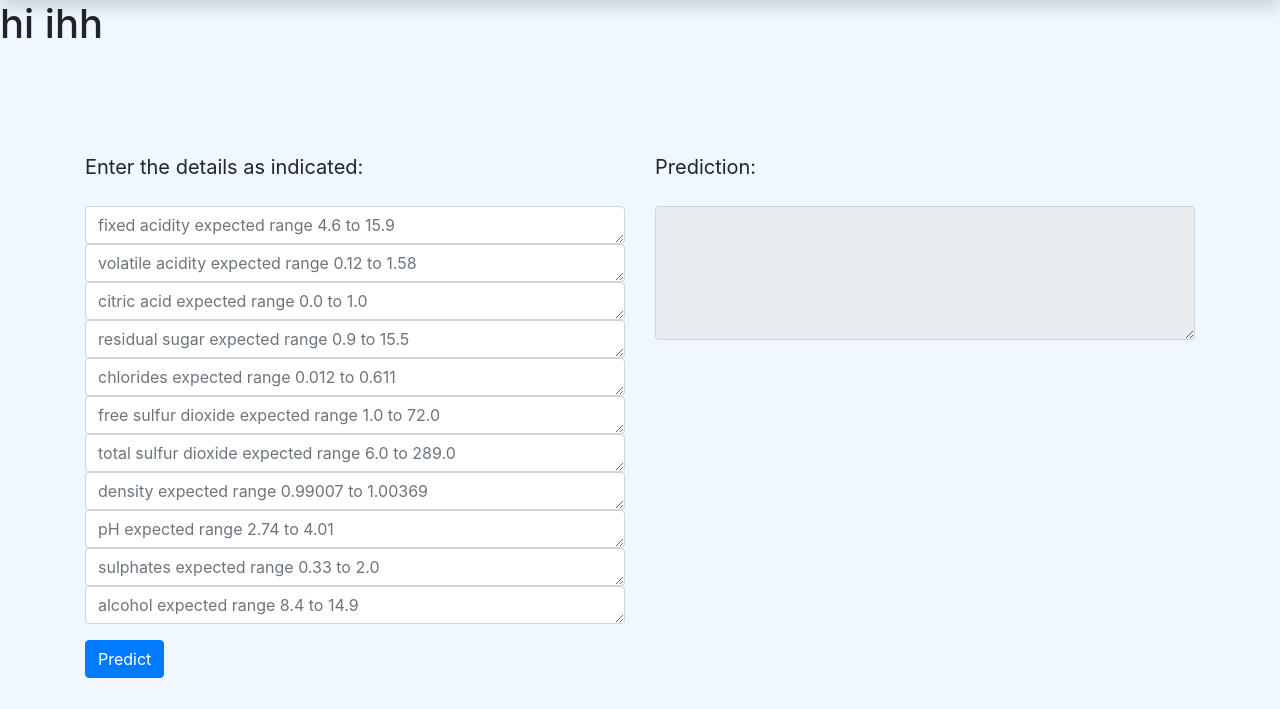
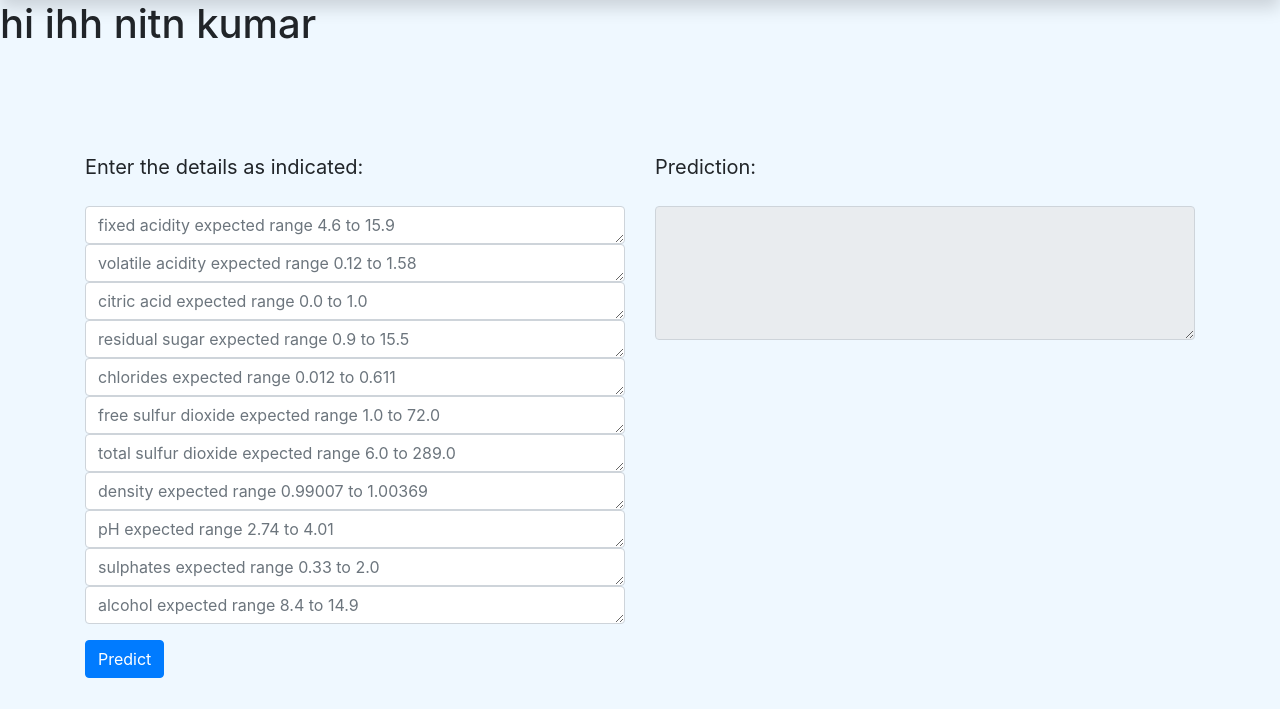
Before and after one commit to nitinkumar62011/app, a Flask app: page / in a window 1280 px wide. Shown: the part 56-765 px from the top of the page. Run offline with Flask 2, Linux system fonts and the light colour scheme; some libraries are stand-ins or nearby versions.

Commit message:
name add

```diff
--- a/webapp/templates/index.html
+++ b/webapp/templates/index.html
@@ -33,7 +33,7 @@ WineQuality
 </nav>
 <div>
     <!-- nav bar ends -->
-    <h1>hi ihh</h1>
+    <h1>hi ihh   nitn kumar</h1>
 
     <div class="container-fluid masthead">
         <br>
```
